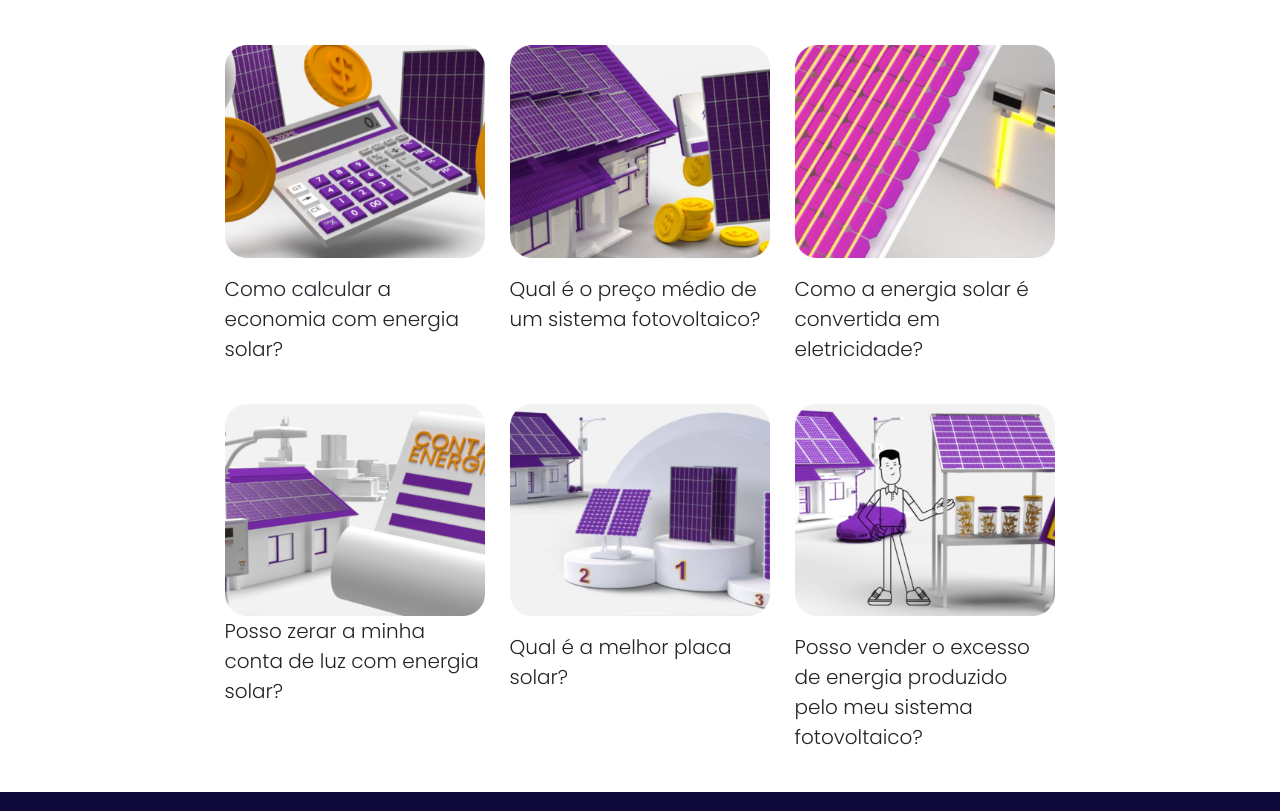
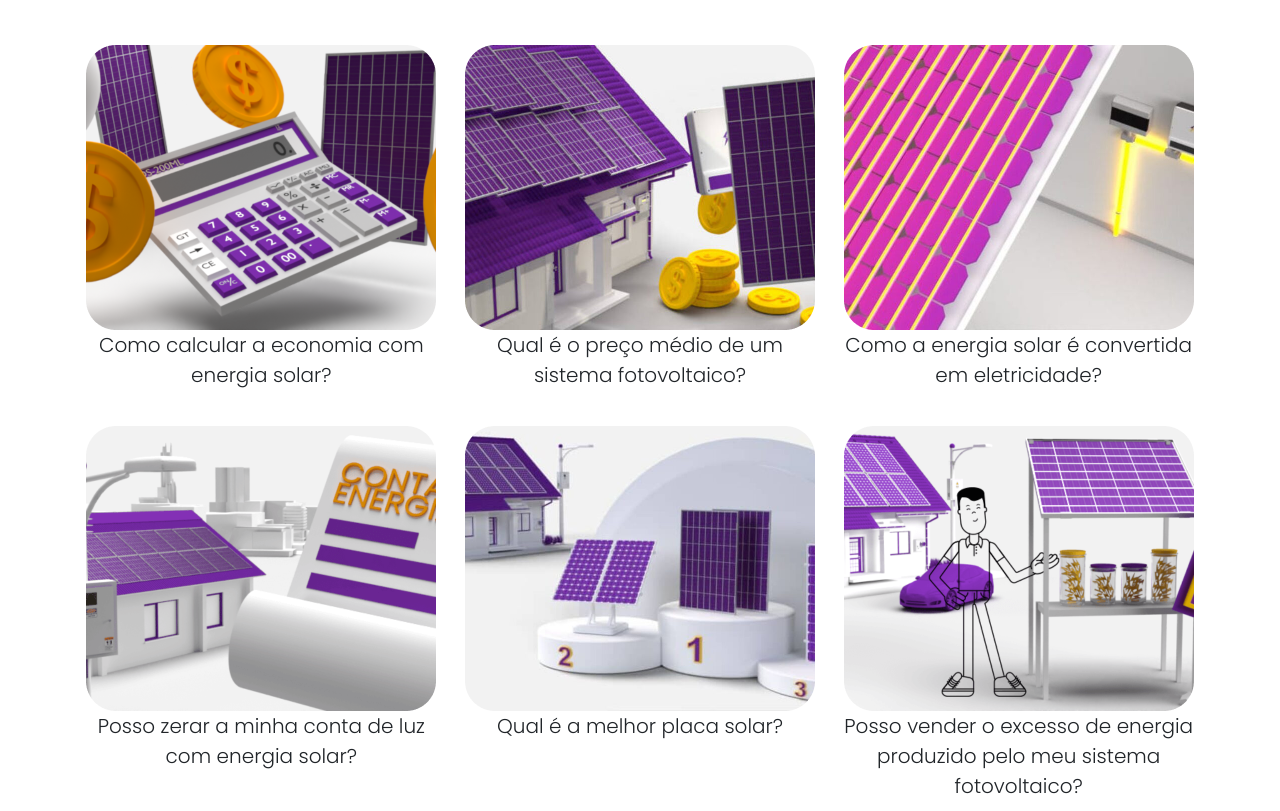
Before and after one commit to viniciusborgess/Sprint-04-Frontend, a plain HTML site: page index.html in a window 1280 px wide. Shown: the part 4773-5584 px from the top of the page. Drawn offline with nearby package versions, Linux system fonts and the light colour scheme.

Commit message:
Adicionado CSS Grid Container e Grid Item no lugar do Bootstrap Grid

```diff
--- a/index.html
+++ b/index.html
@@ -17,13 +17,14 @@
     <link rel="stylesheet" href="https://cdn.jsdelivr.net/npm/bootstrap-icons@1.10.5/font/bootstrap-icons.css">
     <script src="https://kit.fontawesome.com/c18076c313.js" crossorigin="anonymous"></script>
 
-    <!-- Chamada da CSS do BS -->
+    <!-- Chamada do BS -->
     <link href="https://cdn.jsdelivr.net/npm/bootstrap@5.3.1/dist/css/bootstrap.min.css" rel="stylesheet"
         integrity="sha384-4bw+/aepP/YC94hEpVNVgiZdgIC5+VKNBQNGCHeKRQN+PtmoHDEXuppvnDJzQIu9" crossorigin="anonymous">
 
     <!-- Minha CSS -->
     <link rel="stylesheet" href="./css/styles.css">
     <link rel="stylesheet" href="./css/hover.css">
+
 </head>
 
 <body class="lead">
@@ -65,7 +66,9 @@
                 <div class="navbar" id="navbarNav">
                     <ul class="navbar-nav ms-auto">
                         <li class="nav-item">
-                            <button class="btn btn-primary my-3 color-smartlight efeito-button">Entrar em sua conta</button>
+                            <button class="btn btn-primary my-3 color-smartlight efeito-button">
+                                Entrar em sua conta
+                            </button>
                         </li>
                     </ul>
                 </div>
@@ -123,7 +126,8 @@
                     <div class="card cards m-2 efeito-cards" style="border-radius: 15px;">
                         <div class="card-body">
                             <h5 class="card-title"><strong>Flexibilidade</strong></h5>
-                            <p class="card-text my-4">A Smart Light tem<br>condições de<br> financiamento<br> diferenciadas.</p>
+                            <p class="card-text my-4">A Smart Light tem<br>condições de<br> financiamento<br>
+                                diferenciadas.</p>
                         </div>
                     </div>
                 </div>
@@ -273,77 +277,54 @@
             </section>
 
             <figure class="col-md-6 my-5">
-                <img src="./images/comentarios.png" alt="Imagem de um emoji de comentario" class="img-fluid efeito-fotos">
+                <img src="./images/comentarios.png" alt="Imagem de um emoji de comentario"
+                    class="img-fluid efeito-fotos">
             </figure>
 
         </article>
 
 
-        <h4 class="text-center mb-5">Fique por dentro das novidades do mercado solar ou conheça<br>
-            mais sobre a energia fotovoltaica</h4>
-        <!-- Coluna 1-->
-        <section class="row my-4 justify-content-center">
-            <!-- Primeiro item -->
-            <div class="col-12 col-sm-12 col-md-3 col-lg-3">
-                <div class="d-flex flex-column align-items-center">
+        <h4 class="text-center mb-5">Fique por dentro das novidades do mercado solar ou conheça mais sobre a energia
+            fotovoltaica</h4>
+
+        <div class="grid-container">
+            <div class="grid-row">
+                <!-- Primeira linha de itens -->
+                <div class="grid-item">
                     <img src="./images/calculadora.png" alt="Imagem 1" class="img-fluid">
-                    <p class="mt-3">Como calcular a
-                        economia com
-                        energia solar?</p>
+                    <p>Como calcular a economia com energia solar?</p>
+                </div>
+
+                <div class="grid-item">
+                    <img src="./images/casa com moeda.png" alt="Imagem 1" class="img-fluid">
+                    <p>Qual é o preço médio de um sistema fotovoltaico?</p>
+                </div>
+
+                <div class="grid-item">
+                    <img src="./images/painel-telhado.png" alt="Imagem 1" class="img-fluid">
+                    <p>Como a energia solar é convertida em eletricidade?</p>
                 </div>
             </div>
 
-            <!-- Segundo item -->
-            <div class="col-12 col-sm-12 col-md-3 col-lg-3 ">
-                <div class="d-flex flex-column align-items-center">
-                    <img src="./images/casa com moeda.png" alt="Imagem 1" class="img-fluid">
-                    <p class="mt-3">Qual é o preço médio de
-                        um sistema fotovoltaico?</p>
+            <div class="grid-row">
+                <!-- Segunda linha de itens -->
+                <div class="grid-item">
+                    <img src="./images/conta.png" alt="Imagem 1" class="img-fluid">
+                    <p>Posso zerar a minha conta de luz com energia solar?</p>
+                </div>
+
+                <div class="grid-item">
+                    <img src="./images/painel-numerado.png" alt="Imagem 1" class="img-fluid">
+                    <p>Qual é a melhor placa solar?</p>
+                </div>
+
+                <div class="grid-item">
+                    <img src="./images/painel-loja.png" alt="Imagem 1" class="img-fluid">
+                    <p>Posso vender o excesso de energia produzido pelo meu sistema fotovoltaico?</p>
+                </div>
             </div>
         </div>
 
-            <!-- Terceiro item -->
-            <div class="col-12 col-sm-12 col-md-3 col-lg-3">
-                <div class="d-flex flex-column align-items-center">
-                    <img src="./images/painel-telhado.png" alt="Imagem 1" class="img-fluid">
-                    <p class="mt-3">Como a energia solar é
-                        convertida em
-                        eletricidade?</p>
-                </div>
-            </div>
-
-        </section>
-        <!-- Coluna 2-->
-
-        <!-- Primeiro item -->
-        <section class="row my-4 justify-content-center">
-            <div class="col-12 col-sm-12 col-md-3 col-lg-3">
-                <div class="d-flex flex-column align-items-center">
-                    <img src="./images/conta.png" alt="Imagem 1" class="img-fluid">
-                    <p>Posso zerar a minha
-                        conta de luz com
-                        energia solar?</p>
-                </div>
-            </div>
-            <!-- Segundo item -->
-            <div class="col-12 col-sm-12 col-md-3 col-lg-3 ">
-                <div class="d-flex flex-column align-items-center">
-                    <img src="./images/painel-numerado.png" alt="Imagem 1" class="img-fluid">
-                    <p class="mt-3">Qual é a melhor placa
-                        solar?</p>
-                </div>
-            </div>
-
-            <!-- segundo item -->
-            <div class="col-12 col-sm-12 col-md-3 col-lg-3 ">
-                <div class="d-flex flex-column align-items-center">
-                    <img src="./images/painel-loja.png" alt="Imagem 1" class="img-fluid">
-                    <p class="mt-3">Posso vender o excesso de
-                        energia produzido pelo
-                        meu sistema fotovoltaico?</p>
-                </div>
-            </div>
-        </section>
 
     </main>
 
@@ -366,6 +347,7 @@
         </script>
 
     <script src="./js/app.js"></script>
+
 </body>
 
 </html>
--- a/scss/style.scss
+++ b/scss/style.scss
@@ -46,6 +46,36 @@ body {
     position: relative;
     top: 1px;
 }
+
+.grid-container {
+    display: grid;
+    grid-template-columns: repeat(1, 1fr);
+    grid-gap: 20px;
+    justify-content: center;
+  }
+
+  .grid-row {
+    display: grid;
+    grid-template-columns: repeat(3, 1fr);
+    grid-gap: 20px;
+    justify-content: center;
+  }
+
+  .grid-item {
+    text-align: center;
+
+    .grid-item img {
+        max-width: 100%;
+        height: auto;
+    }
+  }
+
+  @media (max-width: 768px) {
+    .grid-row {
+      grid-template-columns: repeat(1, 1fr); /* 1 coluna por vez */
+    }
+  }
+
 
 
 
```
Also changed, not shown: css/styles.css, 1 other file. Lines whose indentation alone changed are shown as unchanged.
